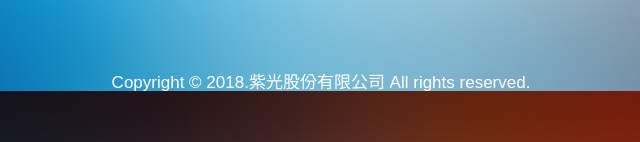
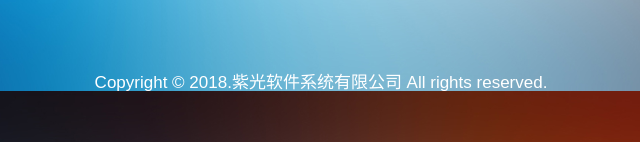
Before and after one commit to ljwxxx/login-test, a plain HTML site: page index.html in a window 1280 px wide. Shown: the part 709-851 px from the top of the page, 319-959 px from the left. Drawn offline with nearby package versions, Linux system fonts and the light colour scheme; a web font is replaced by a local one.

Commit message:
Update index.html

```diff
--- a/index.html
+++ b/index.html
@@ -42,7 +42,7 @@
 	<div class="clear"></div>
 </div>
 <div class="footer">
-	<p>Copyright &copy; 2018.紫光股份有限公司 All rights reserved.</p>
+	<p>Copyright &copy; 2018.紫光软件系统有限公司 All rights reserved.</p>
 </div>
 
 </body>
```
